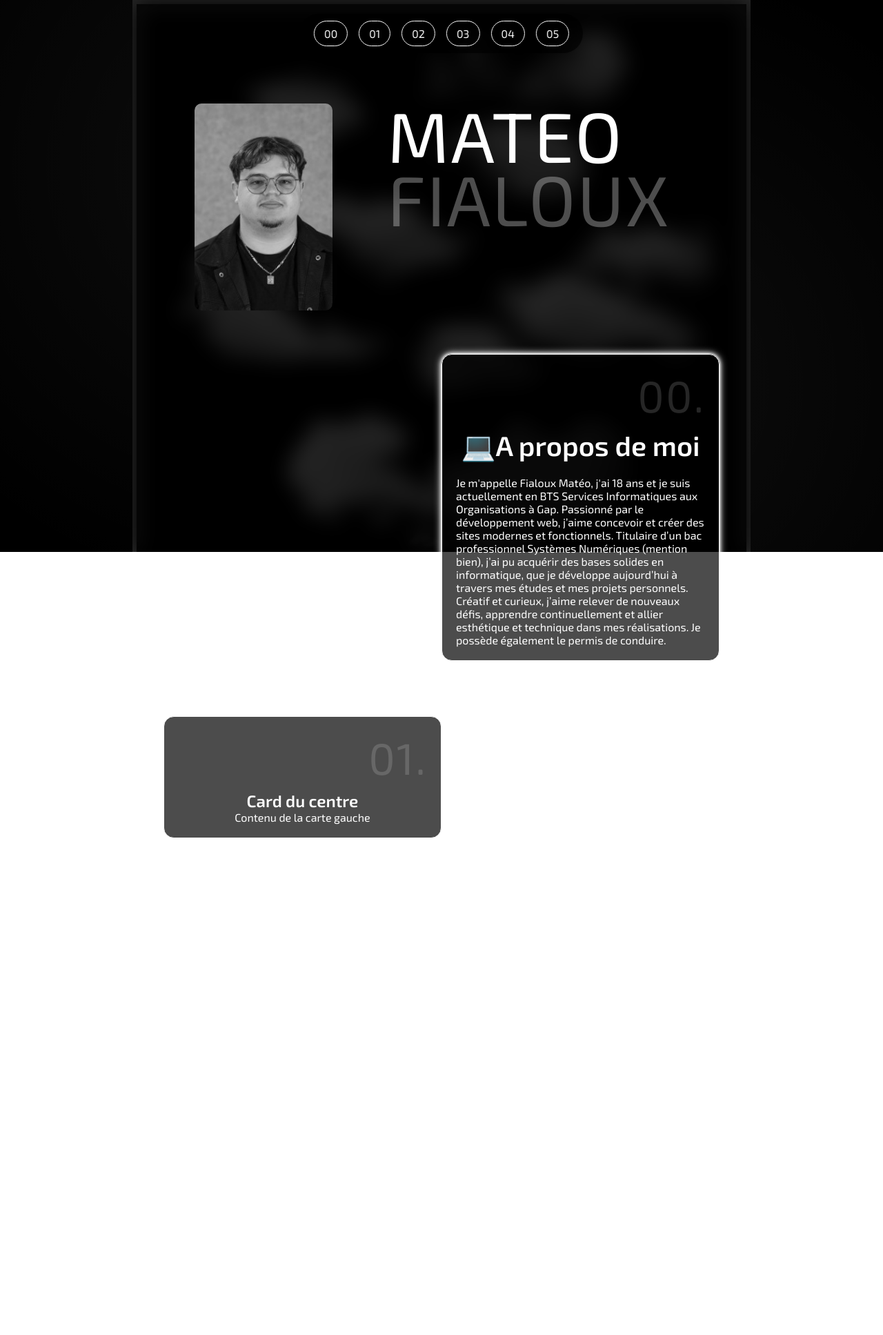
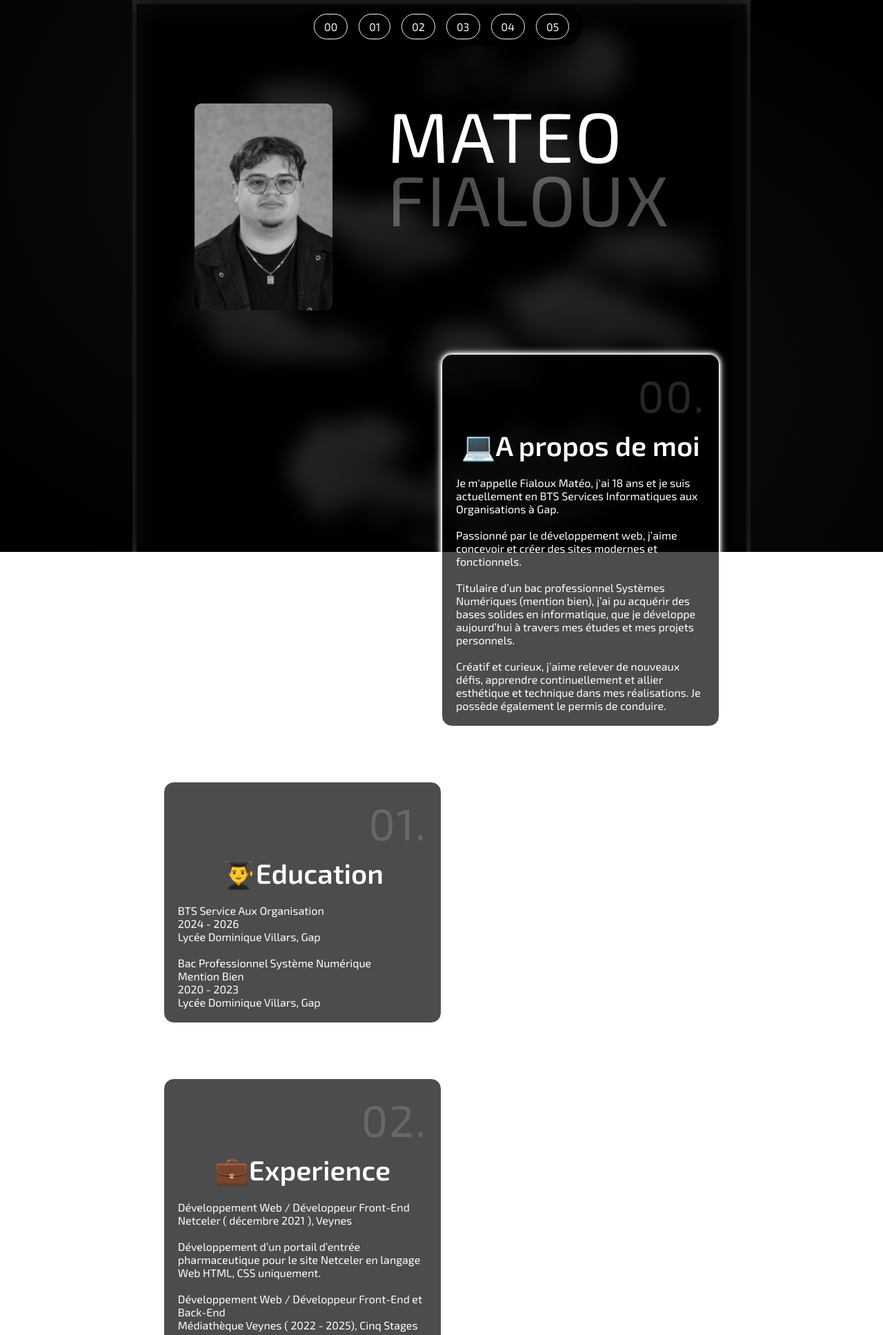
Before and after one commit to NF-de/Portfolio-Mateo, a PHP site: page / in a window 1280 px wide. Shown: the top 1935 px of the page at 69% size. Before the commit the page ends 1215 px from the top, so only its background shows below. Run offline with PHP 8.4, Linux system fonts and the light colour scheme.

Commit message:
Final version

```diff
--- a/Styles/style.css
+++ b/Styles/style.css
@@ -131,6 +131,10 @@ canvas {
     0 0 3px #ffffff,
     0 0 6px #ffffff,
     0 0 12px #ffffff;
+
+  transition: background-color 0.4s ease,
+    box-shadow 0.4s ease,
+    transform 0.4s ease;
 }
 
 .card img {
@@ -203,21 +207,61 @@ canvas {
   text-align: right;
 }
 
-.texte{
+.texte {
   text-align: left;
 }
 
-.titre{
+.titre-00 {
   font-size: 40px;
 }
 
-.titre::before{
+.titre-00::before {
   content: "💻";
+}
+
+.titre-01 {
+  font-size: 40px;
+}
+
+.titre-01::before {
+  content: "👨‍🎓";
+}
+
+.titre-02 {
+  font-size: 40px;
+}
+
+.titre-02::before {
+  content: "💼";
+}
+
+.titre-03 {
+  font-size: 40px;
+}
+
+.titre-03::before {
+  content: "🧠";
+}
+
+.titre-04 {
+  font-size: 40px;
+}
+
+.titre-04::before {
+  content: "🌟";
+}
+
+.titre-05 {
+  font-size: 40px;
+}
+
+.titre-05::before {
+  content: "📞";
 }
 
 .navbar {
   position: fixed;
-    top: 20px;
+  top: 10px;
   left: 50%;
   transform: translateX(-50%);
   display: flex;
--- a/index.html
+++ b/index.html
@@ -37,24 +37,120 @@
             </div>
             <div class="card right" id="section00">
                 <span class="index">00.</span>
-                <h2 class="titre">A propos de moi</h2>
+                <h2 class="titre-00">A propos de moi</h2>
                 <br>
                 <p class="texte">Je m'appelle Fialoux Matéo, j'ai 18 ans et je suis actuellement en BTS Services
-                    Informatiques aux Organisations à Gap. Passionné par le développement web, j’aime concevoir et créer
+                    Informatiques aux Organisations à Gap.
+                    <br>
+                    <br>
+                    Passionné par le développement web, j’aime concevoir et créer
                     des sites modernes et fonctionnels.
+                    <br>
+                    <br>
                     Titulaire d’un bac professionnel Systèmes Numériques (mention bien), j’ai pu acquérir des bases
                     solides en informatique, que je développe aujourd’hui à travers mes études et mes projets
                     personnels.
+                    <br>
+                    <br>
                     Créatif et curieux, j’aime relever de nouveaux défis, apprendre continuellement et allier esthétique
                     et technique dans mes réalisations.
-                    Je possède également le permis de conduire.</p>
+                    Je possède également le permis de conduire.
+                </p>
             </div>
             <div class="card left" id="section01">
                 <span class="index">01.</span>
-                <h2>Card du centre</h2>
-                <p>Contenu de la carte gauche</p>
+                <h2 class="titre-01">Education</h2>
+                <br>
+                <p class="texte">BTS Service Aux Organisation
+                    <br>
+                    2024 - 2026
+                    <br>
+                    Lycée Dominique Villars, Gap
+                    <br><br>
+                    Bac Professionnel
+                    Système Numérique
+                    <br>
+                    Mention Bien
+                    <br>
+                    2020 - 2023
+                    <br>
+                    Lycée Dominique Villars, Gap
+                </p>
             </div>
-        </div>
+            <div class="card left" id="section02">
+                <span class="index">02.</span>
+                <h2 class="titre-02">Experience</h2>
+                <br>
+                <p class="texte">Développement Web / Développeur Front-End
+                    <br>
+                    Netceler ( décembre 2021 ), Veynes
+                    <br>
+                    <br>
+                    Développement d’un portail d’entrée pharmaceutique pour le site Netceler en langage Web HTML, CSS
+                    uniquement.
+                    <br>
+                    <br>
+                    Développement Web / Développeur Front-End et Back-End
+                    <br>
+                    Médiathèque Veynes ( 2022 - 2025), Cinq Stages
+                    <br>
+                    <br>
+                    Développement d’une application web de gestion de plans feux pour la salle de spectacle de la
+                    médiathèque de Veynes, intégrant un système de réinitialisation de mot de passe et un module de
+                    glisser-déposer en JavaScript (PHP, CSS, base de données WordPress).
+                </p>
+            </div>
+            <div class="card left" id="section03">
+                <span class="index">03.</span>
+                <h2 class="titre-03">Qualités professionnels</h2>
+                <br>
+                <p class="texte">-Langage Web
+                    HTML,CSS,
+                    JavaScript, PHP
+                    <br>
+                    -C/C++
+                    <br>
+                    -MySql/Sqlite
+                    <br>
+                    -Algorithmie (Pseudo code)
+                    <br>
+                    -Python
+                    <br>
+                    -Cybersécurité
+                    <br>
+                    -Linux, windows
+                    <br>
+                    -Gestion de Projet
+                    <br>
+                    -MOOCs (certification réseaux/RGPD PIX)
+                </p>
+            </div>
+            <div class="card left" id="section04">
+                <span class="index">04.</span>
+                <h2 class="titre-04">Qualités personnels</h2>
+                <br>
+                <p class="texte">-Sérieux
+                    <br>
+                    -Passionné
+                    <br>
+                    -Déterminer
+                    <br>
+                    -Poli
+                </p>
+            </div>
+
+            <footer>
+                <span class="index">05.</span>
+                <h2 class="titre-05">Contact</h2>
+                <br>
+                <div class="footer-content" id="section05">
+                    <span>06 38 53 63 87</span>
+                    <div class="footer-divider"></div>
+                    <span>fialouxmateo@gmail.com</span>
+                    <div class="footer-divider"></div>
+                    <span>158 Impasse de Beau Chênes, 05400 Oze</span>
+                </div>
+            </footer>
     </main>
 
 
```
Also changed, not shown: other parts of Styles/style.css (+28 -0 lines). Lines whose indentation alone changed are shown as unchanged.
